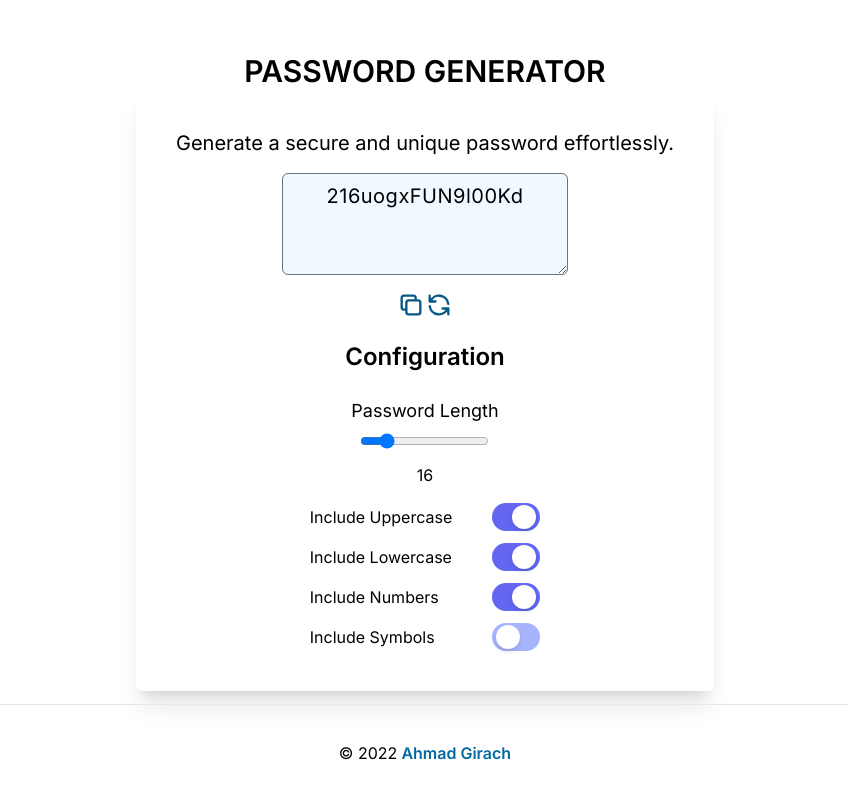
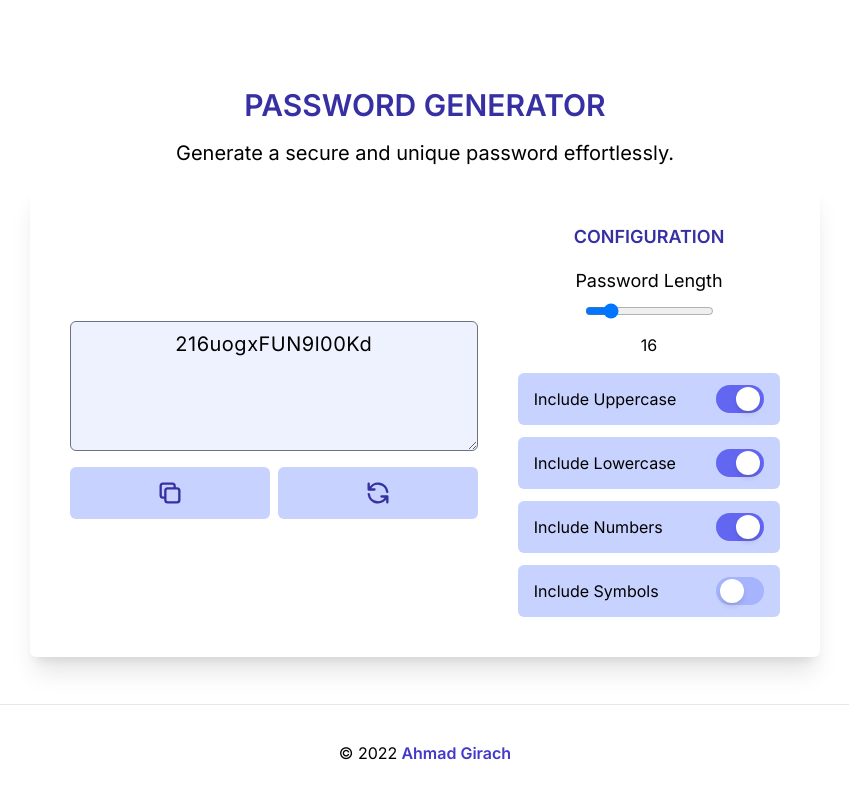
Before and after one commit to ahmadgirach/password-generator, a Next.js app: page / in a window 1280 px wide. Shown: the whole page, without its empty margins (215-1064 px from the left). Built offline with nearby package versions, Linux system fonts and the light colour scheme.

Commit message:
[CHANGE] layout

```diff
--- a/components/ConfigItem.tsx
+++ b/components/ConfigItem.tsx
@@ -10,7 +10,7 @@ type Props = {
 
 export const ConfigItem = ({ caption, id, checked, onChangeHandler }: Props) => {
     return (
-        <div className="flex justify-between items-center gap-10">
+        <div className="flex justify-between items-center gap-10 rounded-md bg-indigo-200 px-4 py-3">
             <p>{caption}</p>
             <ToggleButton id={id} checked={checked} onChangeHandler={onChangeHandler} />
         </div>
--- a/pages/index.tsx
+++ b/pages/index.tsx
@@ -57,36 +57,35 @@ const Home: NextPage = () => {
         <link rel="icon" href="/favicon.ico" />
       </Head>
 
-      <main className="w-full flex flex-1 flex-col items-center justify-center px-20 text-center">
-        <h2 className="font-bold text-3xl uppercase mt-10">Password Generator</h2>
-        <section className="rounded-md shadow-xl bg-white flex flex-col justify-center items-center gap-4 p-10">
+      <main className="w-full flex flex-1 flex-col items-center justify-center px-20 text-center gap-4">
+        <h2 className="font-bold text-3xl uppercase mt-10 text-indigo-800">Password Generator</h2>
         <h1 className="text-xl">Generate a secure and unique password effortlessly.</h1>
 
+        <section className="rounded-md shadow-xl bg-white flex flex-col md:flex-row justify-center items-center gap-10 p-10">
+
           <div className='flex flex-col justify-center items-center gap-4'>
-            <textarea name="password" id="password" cols={20} rows={3} value={password} className='bg-sky-50 outline-none rounded-md text-center text-xl text-black tracking-wide' readOnly></textarea>
-            <div>
-              <button title='Copy to Clipboard' onClick={copyToClipboard}>
-                <svg xmlns="http://www.w3.org/2000/svg" className='h-7 text-sky-800' fill="none" viewBox="0 0 24 24" stroke="currentColor" strokeWidth="2">
+            <textarea name="password" id="password" cols={30} rows={4} value={password} className='bg-indigo-50 outline-none rounded-md text-center text-xl text-black tracking-wide' readOnly></textarea>
+            <div className='w-full flex gap-2'>
+              <button title='Copy to Clipboard' onClick={copyToClipboard} className='bg-indigo-200 p-3 rounded-md w-1/2'>
+                <svg xmlns="http://www.w3.org/2000/svg" className='h-7 text-indigo-800 mx-auto' fill="none" viewBox="0 0 24 24" stroke="currentColor" strokeWidth="2">
                   <path strokeLinecap="round" strokeLinejoin="round" d="M8 16H6a2 2 0 01-2-2V6a2 2 0 012-2h8a2 2 0 012 2v2m-6 12h8a2 2 0 002-2v-8a2 2 0 00-2-2h-8a2 2 0 00-2 2v8a2 2 0 002 2z" />
                 </svg>
               </button>
-              <button title='Regenerate Password' onClick={regeneratePassword}>
-                <svg xmlns="http://www.w3.org/2000/svg" className='h-7 text-sky-800' fill="none" viewBox="0 0 24 24" stroke="currentColor" strokeWidth="2">
+              <button title='Regenerate Password' onClick={regeneratePassword} className='bg-indigo-200 p-3 rounded-md w-1/2'>
+                <svg xmlns="http://www.w3.org/2000/svg" className='h-7 text-indigo-800 mx-auto' fill="none" viewBox="0 0 24 24" stroke="currentColor" strokeWidth="2">
                   <path strokeLinecap="round" strokeLinejoin="round" d="M4 4v5h.582m15.356 2A8.001 8.001 0 004.582 9m0 0H9m11 11v-5h-.581m0 0a8.003 8.003 0 01-15.357-2m15.357 2H15" />
                 </svg>
               </button>
             </div>
           </div>
 
-          <div className='flex flex-col justify-center items-center'>
-            <h3 className="text-2xl font-bold">Configuration</h3>
-            <div className='space-y-2 sm:mt-6'>
+          <div className='flex flex-col justify-center items-center gap-4'>
+            <h3 className="text-lg text-indigo-800 font-bold uppercase">Configuration</h3>
+            <div className='space-y-2'>
               <p className='text-lg'>Password Length</p>
               <input type="range" name="length" id="length" value={length} onChange={handleSliderChange} />
               <p>{length}</p>
             </div>
-          </div>
-
             <div className="text-left space-y-3">
               <ConfigItem
                 id='uppercase'
@@ -113,6 +112,8 @@ const Home: NextPage = () => {
                 onChangeHandler={handleSymbolsChange}
               />
             </div>
+          </div>
+
 
         </section>
       </main>
@@ -120,7 +121,7 @@ const Home: NextPage = () => {
       <footer className="flex h-24 w-full items-center justify-center border-t">
         &copy; {new Date().getFullYear()}
         <a
-          className="text-sky-700 font-bold"
+          className="text-indigo-700 font-bold"
           href="https://bio.link/ahmadgirach"
           target="_blank"
           rel="noopener noreferrer"
```
Lines whose indentation alone changed are shown as unchanged.
